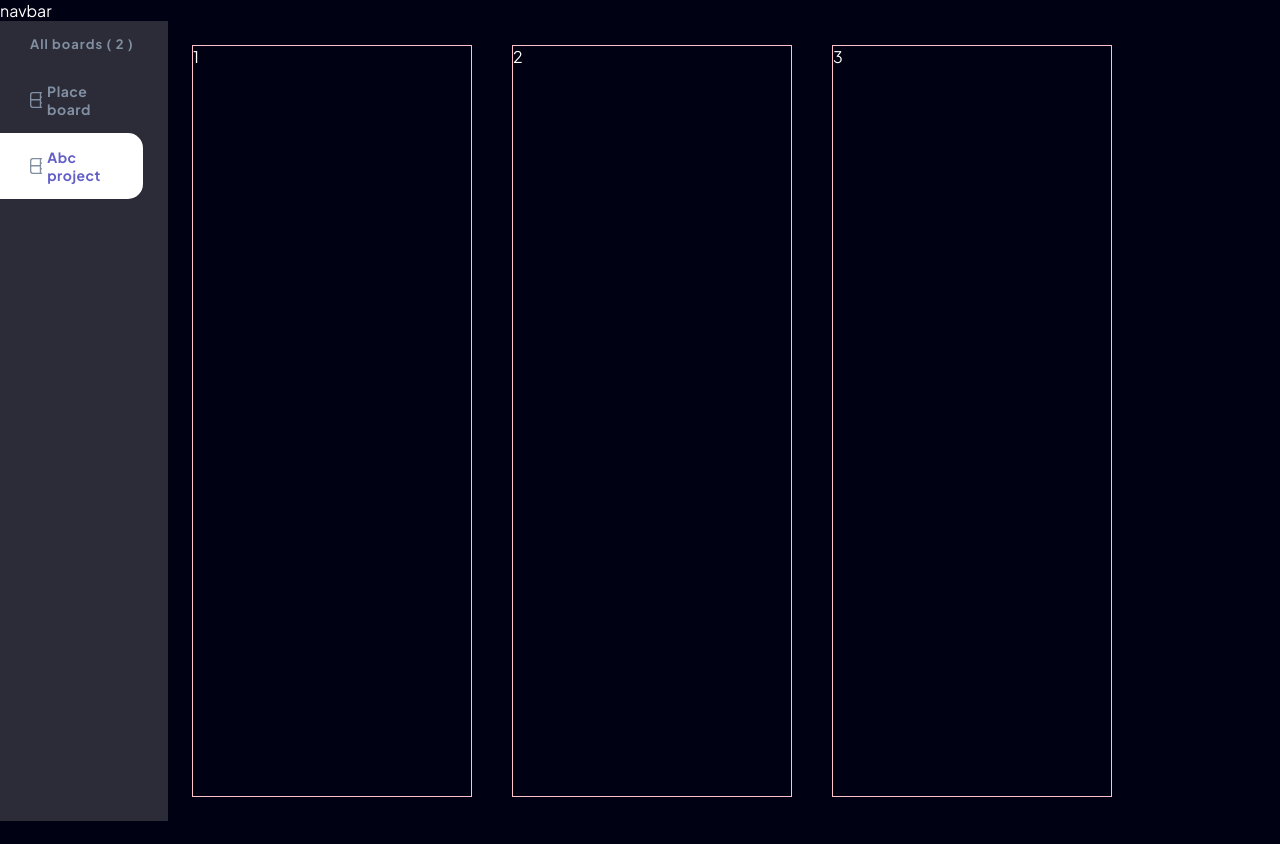
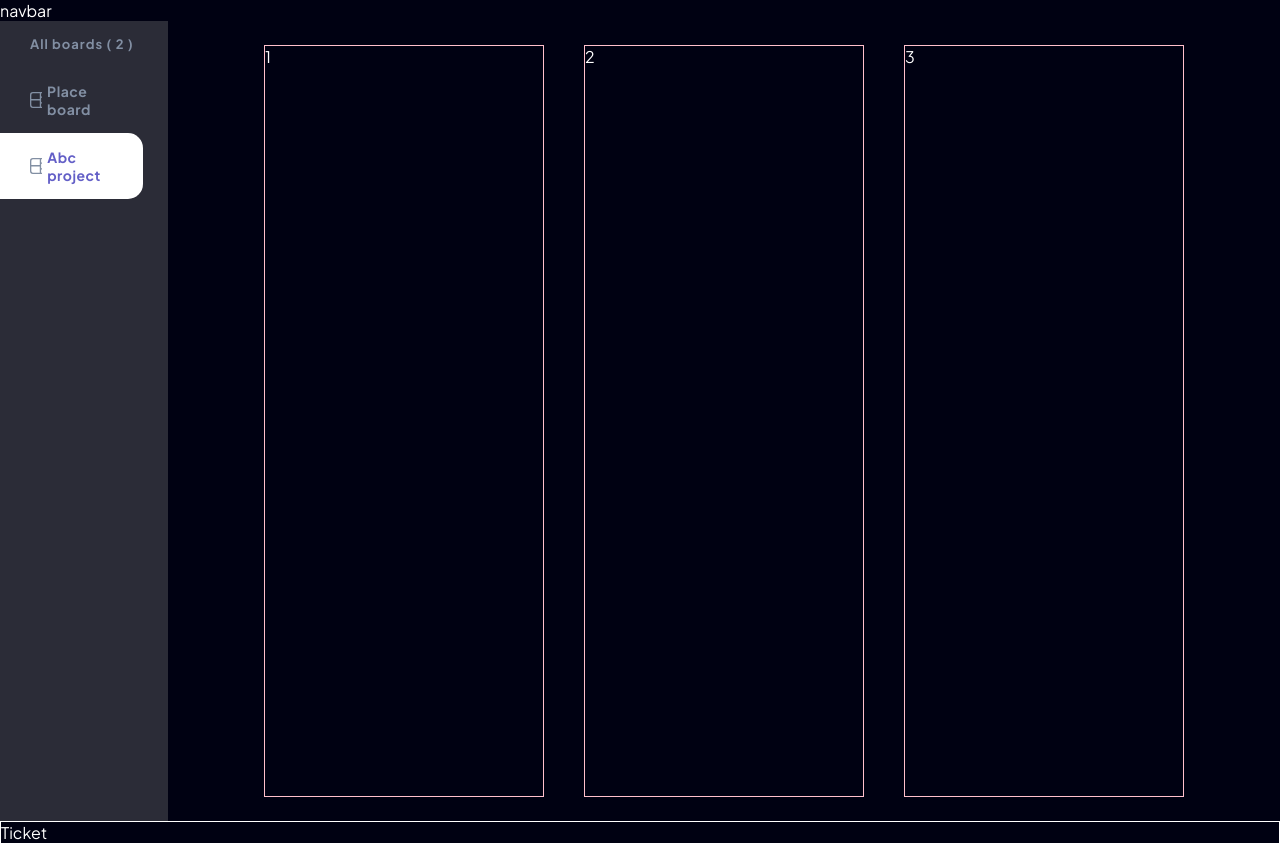
Before and after one commit to mattssonn/kanban, a React (Vite) app: page / in a window 1280 px wide. Before the commit the page ends 821 px from the top, so only its background shows below. Built offline with nearby package versions, Linux system fonts and the light colour scheme.

Commit message:
ticket added

```diff
--- a/src/App.jsx
+++ b/src/App.jsx
@@ -1,6 +1,7 @@
 import "./App.scss";
 import Board from "./components/Board/Board";
 import Sidebar from "./components/Sidebar/Sidebar";
+import Ticket from "./components/Ticket/Ticket";
 
 function App() {
   return (
@@ -11,6 +12,7 @@ function App() {
         <Sidebar />
         <Board />
       </main>
+      <Ticket />
     </div>
   );
 }
--- a/src/components/Board/Board.scss
+++ b/src/components/Board/Board.scss
@@ -4,6 +4,7 @@
   display: grid;
   grid-gap: 40px;
   grid-template-columns: repeat(3, 280px);
+  justify-content: center;
   //   grid-template-columns: repeat(auto-fit, minmax(280px, 1fr));
 }
 
--- /dev/null
+++ b/src/components/Ticket/Ticket.jsx
@@ -0,0 +1,6 @@
+import React from "react";
+import "./Ticket.scss";
+
+export default function Ticket() {
+  return <div className="ticket">Ticket</div>;
+}
--- /dev/null
+++ b/src/components/Ticket/Ticket.scss
@@ -0,0 +1,3 @@
+.ticket {
+  border: 1px solid white;
+}
```
